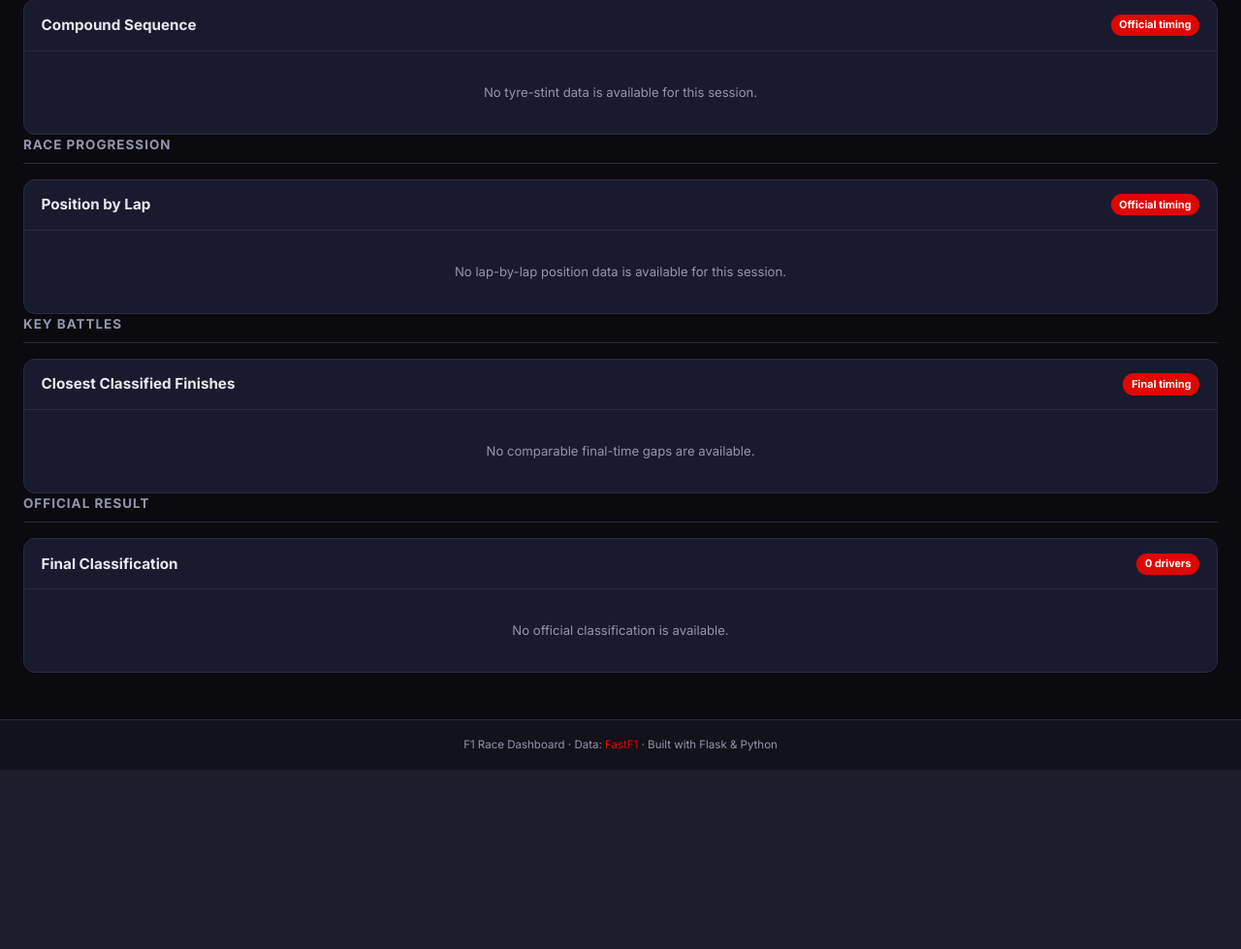
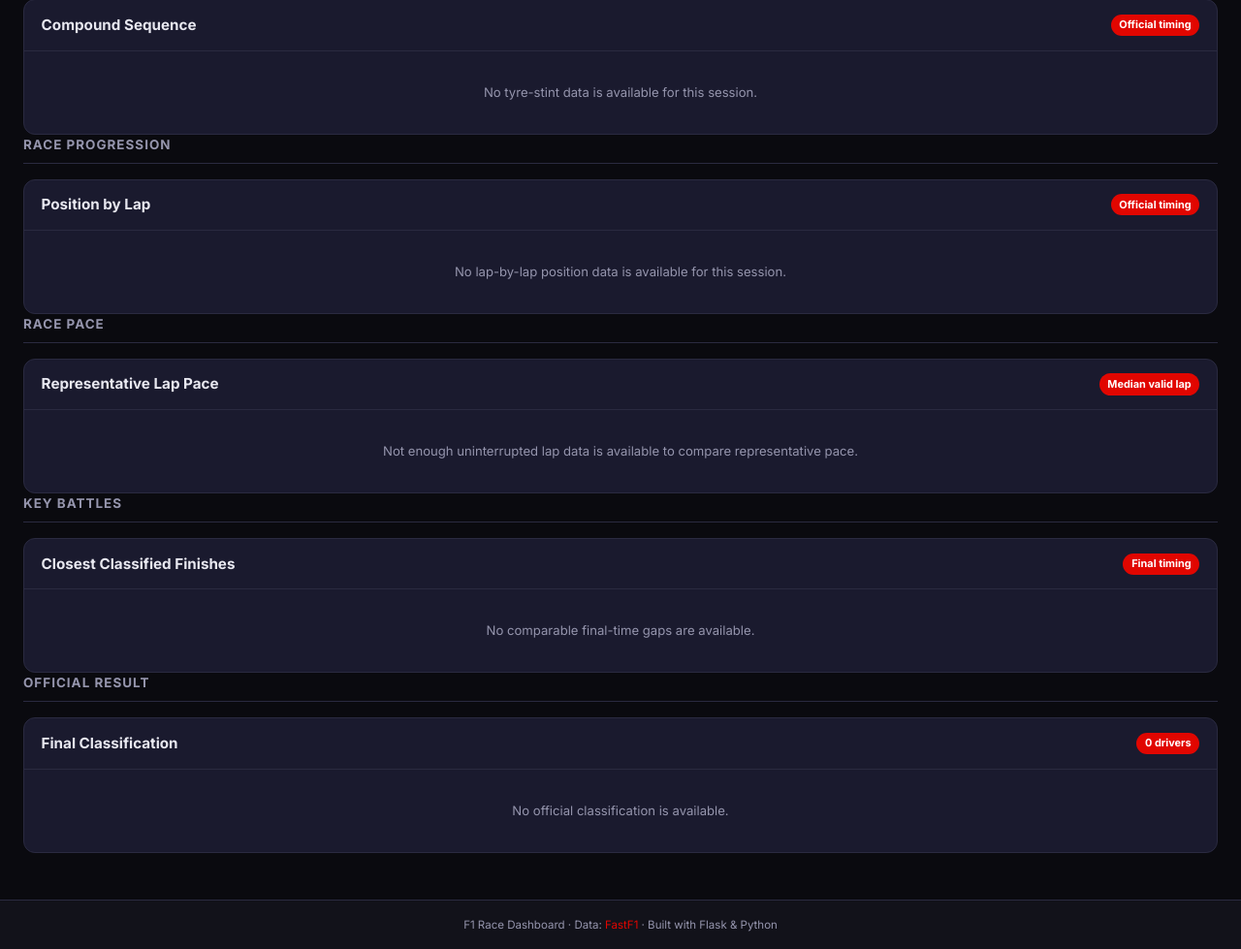
Before and after one commit to Andrew-3y/f1-dashboard, a Flask app: template templates/dashboard.html in a window 1280 px wide. Shown: the part 656-1635 px from the top of the page at 97% size. Before the commit the page ends 1450 px from the top, so only its background shows below. Run offline with Flask 3, Linux system fonts and the light colour scheme; the template is opened without the code that fills it, so the values that code supplies are empty.

Commit message:
Add representative race pace analysis

```diff
--- a/app.py
+++ b/app.py
@@ -30,7 +30,7 @@ from flask import Flask, render_template, request, jsonify
 from werkzeug.exceptions import HTTPException
 
 # Our custom modules
-from data_handler import get_dashboard_data, get_latest_session_info
+from data_handler import format_laptime, get_dashboard_data, get_latest_session_info
 from season_form import build_season_form, empty_season_form
 from circuit_intel import build_circuit_intelligence, empty_circuit_intelligence
 from driver_intel import build_driver_intelligence, empty_driver_intelligence
@@ -464,6 +464,7 @@ def _run_race_analysis(leaderboard=None, session=None, laps=None):
         "strategy_rows": strategy_rows,
         "race_progression": _build_race_progression(leaderboard, laps=laps),
         "close_finishes": _build_close_finishes(leaderboard),
+        "pace_rows": _build_race_pace(leaderboard, laps=laps),
     }
 
 
@@ -708,6 +709,69 @@ def _build_close_finishes(leaderboard, limit=3):
     return sorted(close_finishes, key=lambda item: item["margin_seconds"])[:limit]
 
 
+def _is_disrupted_track_status(status):
+    """Return whether a lap ran under Safety Car, VSC, or a red flag."""
+    if pd.isna(status):
+        return False
+    status_codes = set(str(status))
+    return bool(status_codes.intersection({"4", "5", "6", "7"}))
+
+
+def _build_race_pace(leaderboard, laps=None):
+    """Build a comparable median lap-time table from representative race laps."""
+    rows = leaderboard or []
+    if laps is None or getattr(laps, "empty", True):
+        return []
+    required_columns = {"Driver", "LapNumber", "LapTime"}
+    if not required_columns.issubset(laps.columns):
+        return []
+
+    pace_laps = laps.dropna(subset=["Driver", "LapNumber", "LapTime"]).copy()
+    pace_laps["LapNumber"] = pd.to_numeric(pace_laps["LapNumber"], errors="coerce")
+    pace_laps = pace_laps[pace_laps["LapNumber"] > 1]
+    if "FastF1Generated" in pace_laps.columns:
+        pace_laps = pace_laps[~pace_laps["FastF1Generated"].eq(True)]
+    if "Deleted" in pace_laps.columns:
+        pace_laps = pace_laps[~pace_laps["Deleted"].eq(True)]
+    for pit_column in ("PitInTime", "PitOutTime"):
+        if pit_column in pace_laps.columns:
+            pace_laps = pace_laps[pace_laps[pit_column].isna()]
+    if "TrackStatus" in pace_laps.columns:
+        pace_laps = pace_laps[~pace_laps["TrackStatus"].map(_is_disrupted_track_status)]
+    if pace_laps.empty:
+        return []
+
+    median_by_driver = pace_laps.groupby("Driver")["LapTime"].agg(["median", "count"])
+    pace_rows = []
+    for result in rows:
+        driver = result.get("driver", "-")
+        if driver not in median_by_driver.index:
+            continue
+        median_lap = median_by_driver.loc[driver, "median"]
+        valid_laps = int(median_by_driver.loc[driver, "count"])
+        if pd.isna(median_lap) or valid_laps < 3:
+            continue
+        pace_rows.append(
+            {
+                "position": result.get("position", "—"),
+                "driver": driver,
+                "team": result.get("team", "Unknown"),
+                "median_seconds": round(median_lap.total_seconds(), 3),
+                "median_lap_display": format_laptime(median_lap),
+                "valid_laps": valid_laps,
+            }
+        )
+
+    pace_rows.sort(key=lambda item: item["median_seconds"])
+    if not pace_rows:
+        return []
+    quickest_median = pace_rows[0]["median_seconds"]
+    for row in pace_rows:
+        gap_seconds = row["median_seconds"] - quickest_median
+        row["gap_display"] = "FASTEST" if gap_seconds == 0 else f"+{gap_seconds:.3f}s"
+    return pace_rows
+
+
 def _build_post_race_summary(leaderboard):
     """Create headline facts from the official completed-race classification."""
     rows = leaderboard or []
@@ -749,6 +813,7 @@ def _empty_race():
         "strategy_rows": [],
         "race_progression": {"total_laps": 0, "max_position": 1, "drivers": []},
         "close_finishes": [],
+        "pace_rows": [],
     }
 
 
--- a/templates/dashboard.html
+++ b/templates/dashboard.html
@@ -223,6 +223,7 @@
         .battle-competitors span { color: var(--text-secondary); font-size: 0.78rem; font-weight: 600; }
         .battle-margin { color: var(--accent-cyan); font-size: 1.25rem; font-weight: 800; margin-top: 0.5rem; }
         .battle-detail { color: var(--text-secondary); font-size: 0.74rem; margin-top: 0.2rem; }
+        .pace-note { color: var(--text-secondary); font-size: 0.74rem; line-height: 1.45; margin: 0; padding: 0.8rem 1rem; }
         .stat-card, .card {
             background: var(--bg-card);
             border: 1px solid var(--border-color);
@@ -482,6 +483,34 @@
             </div>
         </section>
 
+        <div class="section-title">Race Pace</div>
+        <section class="card">
+            <div class="card-header"><h2>Representative Lap Pace</h2><span class="badge">Median valid lap</span></div>
+            <div class="card-body">
+                {% if pace_rows %}
+                <table>
+                    <thead><tr><th>Pace Rank</th><th>Driver</th><th>Team</th><th>Median Lap</th><th>Gap</th><th>Valid Laps</th><th>Finish</th></tr></thead>
+                    <tbody>
+                    {% for row in pace_rows %}
+                    <tr>
+                        <td class="position position-{{ loop.index }}">{{ loop.index }}</td>
+                        <td class="driver">{{ row.driver }}</td>
+                        <td class="team">{{ row.team }}</td>
+                        <td class="metric">{{ row.median_lap_display }}</td>
+                        <td class="metric">{{ row.gap_display }}</td>
+                        <td class="metric">{{ row.valid_laps }}</td>
+                        <td>P{{ row.position }}</td>
+                    </tr>
+                    {% endfor %}
+                    </tbody>
+                </table>
+                <p class="pace-note">Median lap time from valid race laps only: lap one, pit entry/exit laps, Safety Car/VSC/red-flag laps, generated laps, and deleted laps are excluded.</p>
+                {% else %}
+                <div class="empty">Not enough uninterrupted lap data is available to compare representative pace.</div>
+                {% endif %}
+            </div>
+        </section>
+
         <div class="section-title">Key Battles</div>
         <section class="card">
             <div class="card-header"><h2>Closest Classified Finishes</h2><span class="badge">Final timing</span></div>
```
